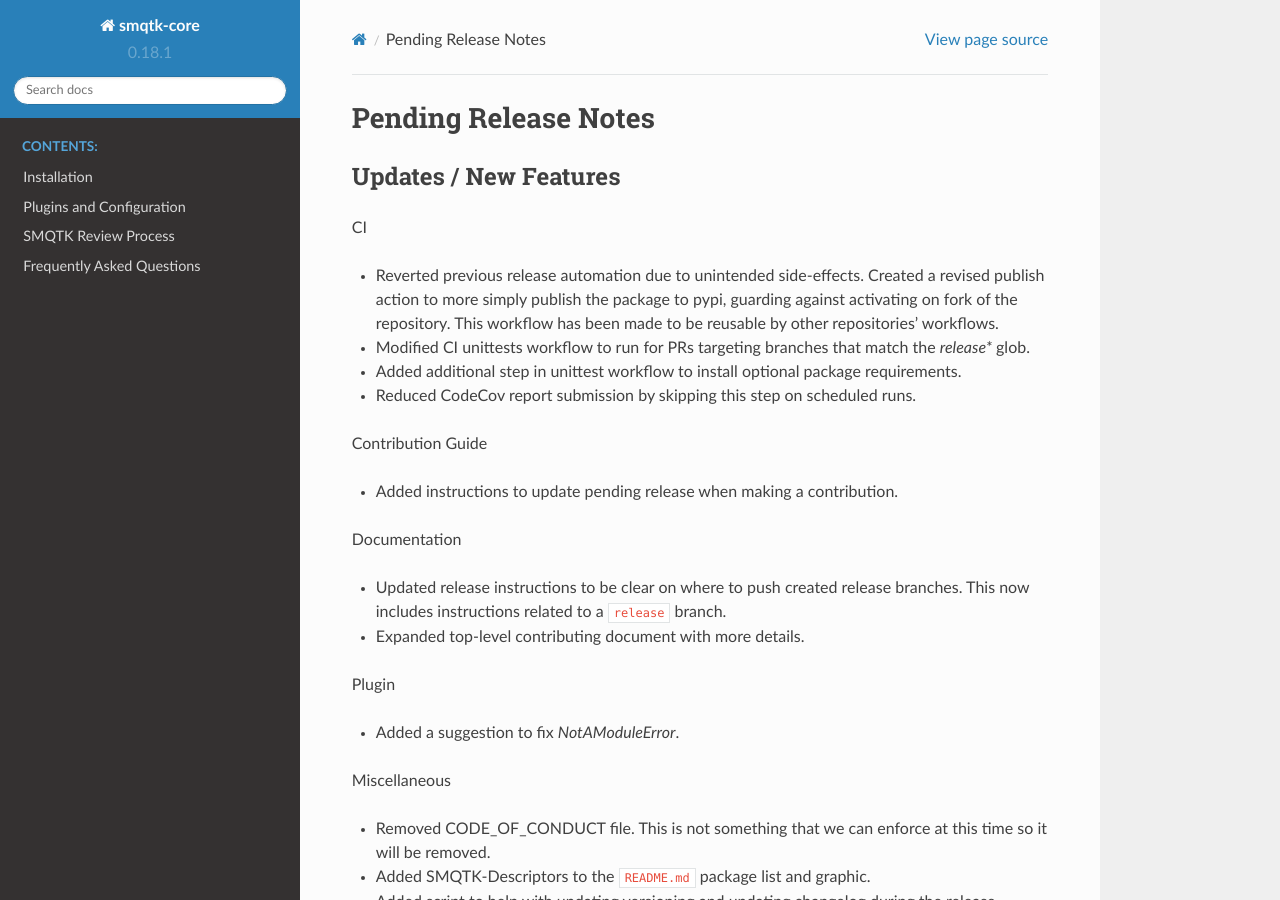
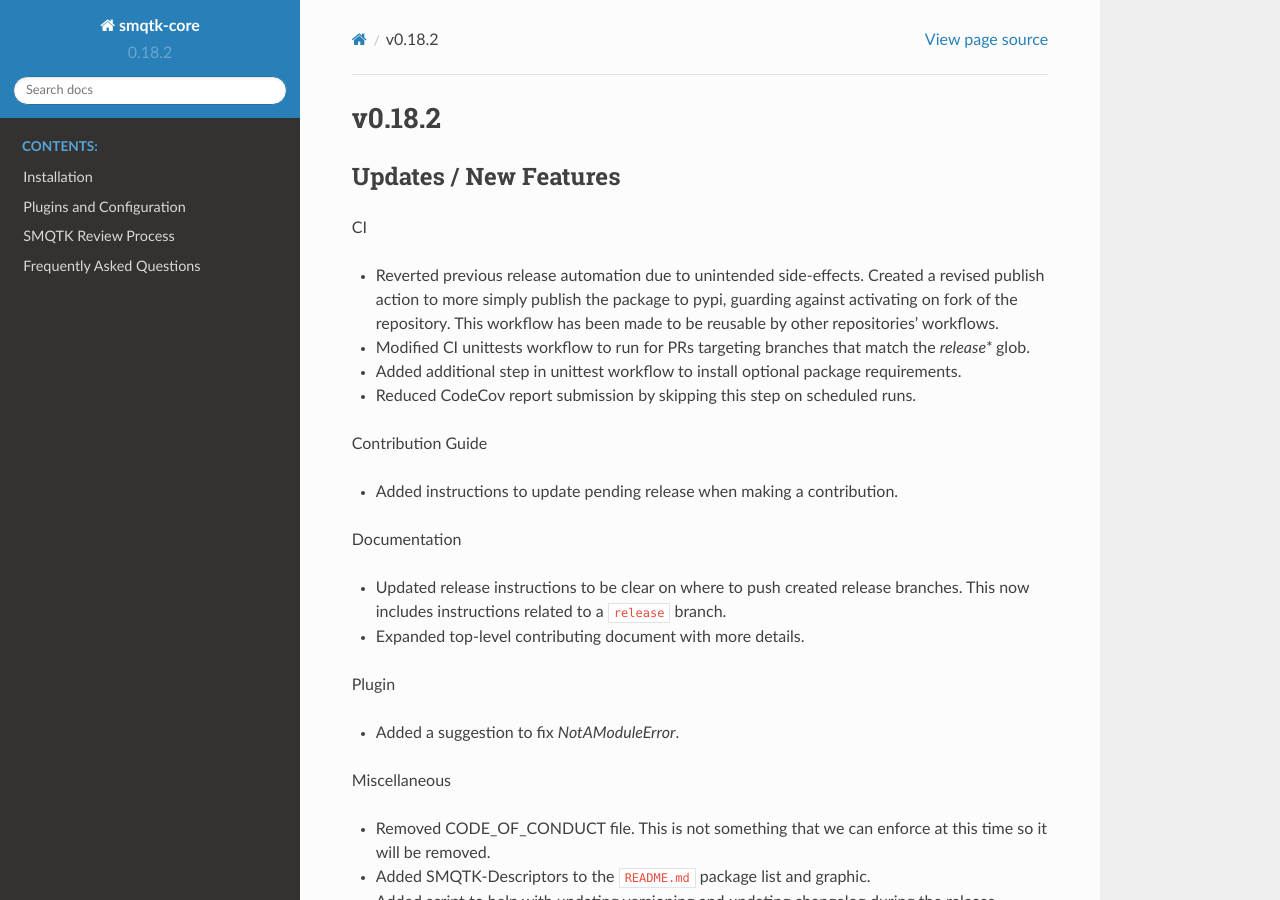
Before and after one commit to Kitware/SMQTK-Core, a Sphinx documentation site: the page built from docs/release_notes/v0.18.2.rst, in a window 1280 px wide and 900 px high. Built offline with Sphinx 7.4.7 and the Read the Docs theme 2.0.0, drawn with Linux system fonts in a browser that asks for light colours; pages that are not in the unit, such as notebooks, are missing from menus; the version number is read from the project's files by our own code.

Commit message:
Update version number to 0.18.2

```diff
--- a/docs/release_notes.rst
+++ b/docs/release_notes.rst
@@ -10,3 +10,4 @@
    release_notes/v0.17.0
    release_notes/v0.18.0
    release_notes/v0.18.1
+   release_notes/v0.18.2
--- a/docs/release_notes/pending_release.rst
+++ b/docs/release_notes/v0.18.2.rst
@@ -1,5 +1,5 @@
-Pending Release Notes
-=====================
+v0.18.2
+=======
 
 Updates / New Features
 ----------------------
--- a/pyproject.toml
+++ b/pyproject.toml
@@ -8,7 +8,7 @@
 # REMEMBER: `distutils.version.*Version` types can be used to compare versions
 # from strings like this.
 # SMQTK prefers to use the strict numbering standard when possible.
-version = "0.18.1"
+version = "0.18.2"
 description = """\
     Python toolkit for pluggable algorithms and data structures for \
     multimedia-based machine learning."""
```
